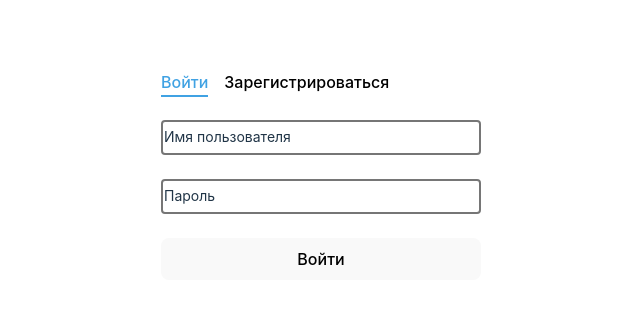
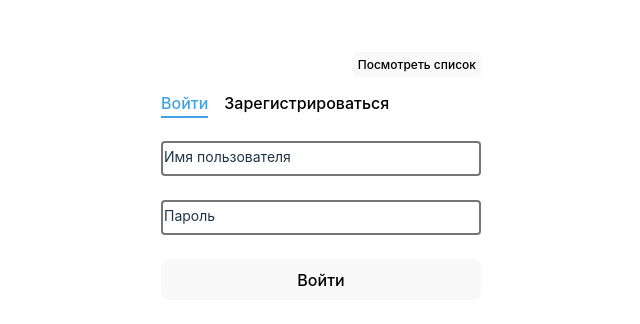
Before and after one commit to allkeck/alphatodo, a React (Vite) app: page / in a window 1280 px wide. Shown: the part 218-542 px from the top of the page, without its empty margins (319-959 px from the left). Built offline with nearby package versions, Linux system fonts and the light colour scheme.

Commit message:
add anonimus button

```diff
--- a/src/pages/App/App.tsx
+++ b/src/pages/App/App.tsx
@@ -62,6 +62,11 @@ function App() {
 
   return (
     <Container>
+      <div className={styles['anonimus-wrapper']}>
+        <button type="button" onClick={() => navigate('/todos')}>
+          Посмотреть список
+        </button>
+      </div>
       <div className={styles['buttons-type__wrapper']}>
         <button className={`${styles['button-type']} ${urlType === '/api/auth' && styles['button-type_active']}`} type="button" onClick={setAuthType}>
           Войти
--- a/src/pages/App/styles.module.css
+++ b/src/pages/App/styles.module.css
@@ -1,6 +1,20 @@
+.anonimus-wrapper {
+  display: flex;
+  justify-content: flex-end;
+  padding-left: 12px;
+  padding-right: 12px;
+}
+
+.anonimus-wrapper button {
+  font-size: 12px;
+  padding: 4px;
+  border-radius: 4px;
+}
+
 .buttons-type__wrapper {
   display: flex;
   column-gap: 16px;
+  margin-top: 16px;
   padding-left: 12px;
   padding-right: 12px;
 }
```
